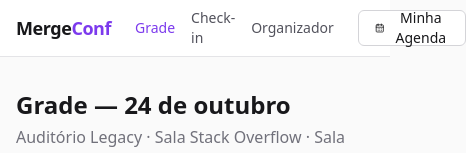
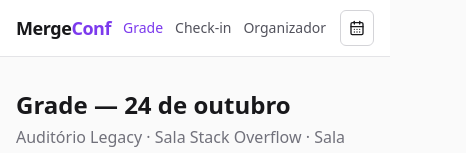
Before and after one commit to cicatrizdev/mergeconf, a React (Vite) app: page / in a window 390 px wide. Shown: the top 153 px of the page, 466 px wide, since content can reach past the window. Built offline with nearby package versions, Linux system fonts and the light colour scheme; no server answers.

Commit message:
fix(grade): evita overflow no header mobile (CUR-6)
Após empilhar a grade, o header ainda extrapolava 375px. Ajusta gaps
e mostra só o ícone de Minha Agenda em telas estreitas.

```diff
--- a/src/App.tsx
+++ b/src/App.tsx
@@ -17,11 +17,11 @@
   return (
     <div className="min-h-screen">
       <header className="sticky top-0 z-10 border-b border-zinc-200 bg-white/90 backdrop-blur">
-        <div className="mx-auto flex h-14 max-w-5xl items-center gap-6 px-4">
-          <NavLink to="/" className="text-lg font-bold tracking-tight">
+        <div className="mx-auto flex h-14 max-w-5xl items-center gap-3 px-4 sm:gap-6">
+          <NavLink to="/" className="shrink-0 text-lg font-bold tracking-tight">
             Merge<span className="text-conf">Conf</span>
           </NavLink>
-          <nav className="flex items-center gap-4">
+          <nav className="flex items-center gap-3 sm:gap-4">
             <NavLink to="/" className={linkClasse} end>
               Grade
             </NavLink>
@@ -34,11 +34,12 @@
           </nav>
           <Button
             variant="outline"
-            className="ml-auto"
+            className="ml-auto shrink-0 px-2 sm:px-4"
+            aria-label="Minha Agenda"
             onClick={() => setAgendaAberta((aberta) => !aberta)}
           >
             <CalendarDays className="size-4" aria-hidden />
-            Minha Agenda
+            <span className="hidden sm:inline">Minha Agenda</span>
           </Button>
         </div>
       </header>
```
